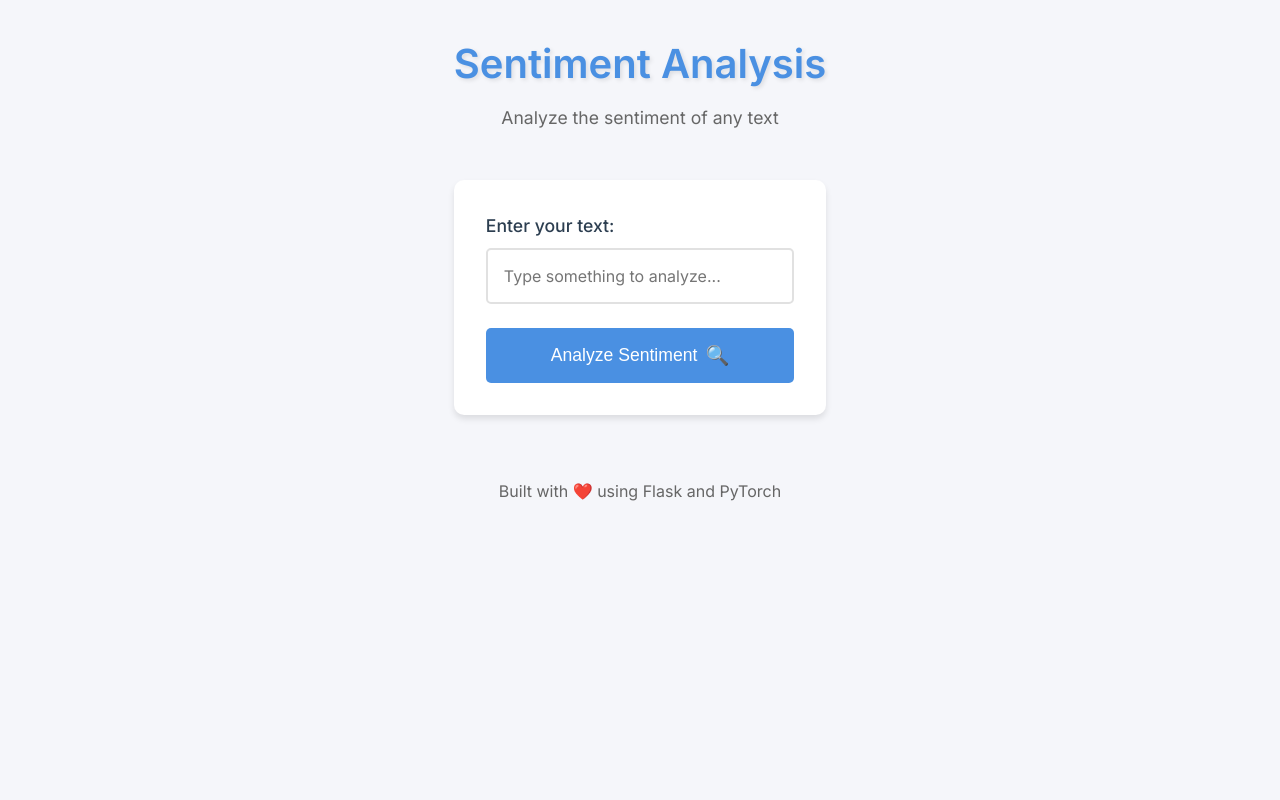
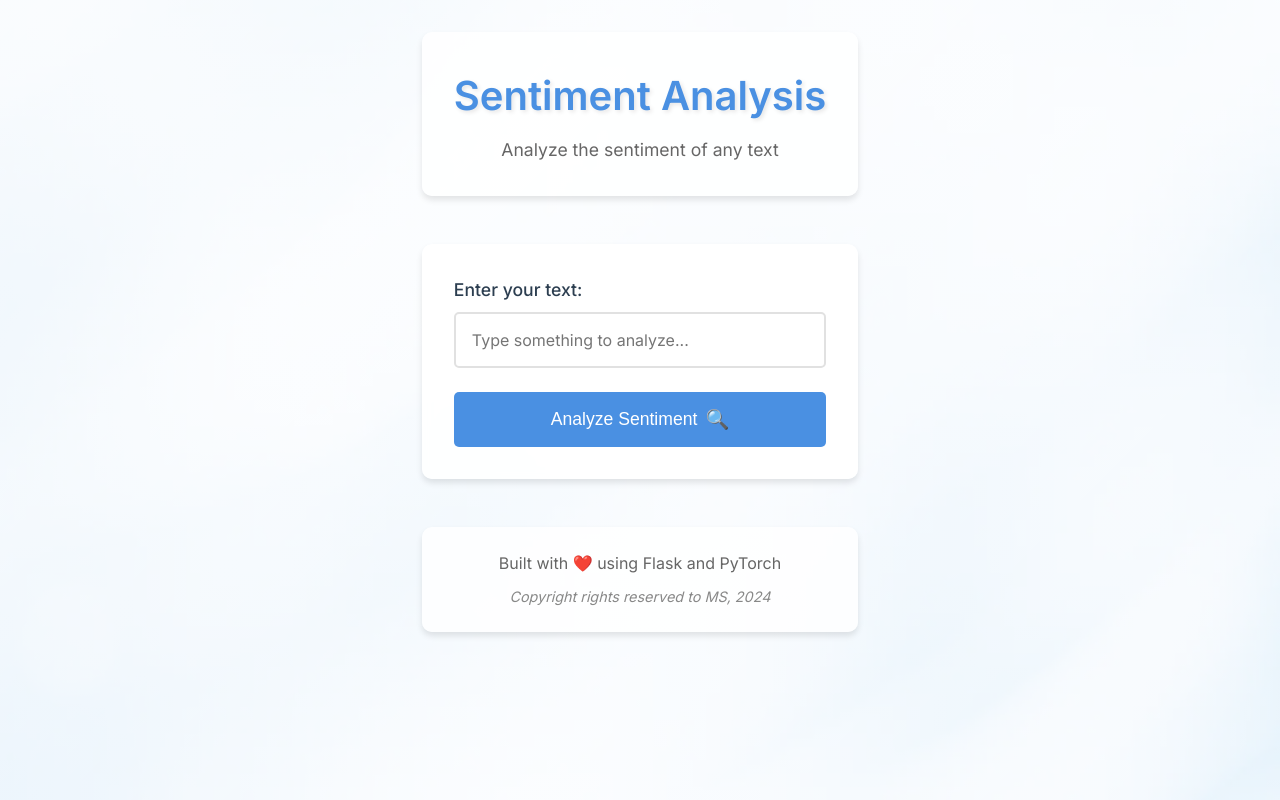
Before and after one commit to livingmangal/sentiment_analysis_project, a Flask app: page / in a window 1280 px wide. Run offline with Flask 3, Linux system fonts and the light colour scheme; parts of the project's set-up code (start-up, migrations or seed data) failed here and were passed over.

Commit message:
added background image

```diff
--- a/app/static/css/style.css
+++ b/app/static/css/style.css
@@ -19,11 +19,36 @@
 body {
     font-family: 'Inter', 'Segoe UI', Tahoma, Geneva, Verdana, sans-serif;
     line-height: 1.6;
-    background: var(--bg-color);
     color: var(--text-color);
     min-height: 100vh;
     display: flex;
     flex-direction: column;
+    position: relative;
+    overflow-x: hidden;
+}
+
+/* Background styling */
+.background-container {
+    position: fixed;
+    top: 0;
+    left: 0;
+    width: 100%;
+    height: 100%;
+    z-index: -2;
+    background-image: url('/static/images/background.webp');
+    background-size: cover;
+    background-position: center;
+    background-repeat: no-repeat;
+}
+
+.background-overlay {
+    position: absolute;
+    top: 0;
+    left: 0;
+    width: 100%;
+    height: 100%;
+    background: linear-gradient(135deg, rgba(255, 255, 255, 0.9) 0%, rgba(255, 255, 255, 0.7) 100%);
+    z-index: -1;
 }
 
 .container {
@@ -33,11 +58,17 @@ body {
     flex: 1;
     display: flex;
     flex-direction: column;
+    position: relative;
+    z-index: 1;
 }
 
 header {
     text-align: center;
     margin-bottom: 3rem;
+    background: rgba(255, 255, 255, 0.8);
+    padding: 2rem;
+    border-radius: 10px;
+    box-shadow: var(--shadow);
 }
 
 h2 {
@@ -54,13 +85,14 @@ h2 {
 
 /* Form Styling */
 #sentimentForm {
-    background: var(--card-bg);
+    background: rgba(255, 255, 255, 0.9);
     padding: 2rem;
     border-radius: 10px;
     box-shadow: var(--shadow);
     width: 100%;
     margin: 0 auto;
     transition: var(--transition);
+    backdrop-filter: blur(5px);
 }
 
 #sentimentForm:hover {
@@ -88,6 +120,7 @@ input[type="text"] {
     font-size: 1rem;
     transition: var(--transition);
     font-family: inherit;
+    background: rgba(255, 255, 255, 0.9);
 }
 
 input[type="text"]:focus {
@@ -130,11 +163,12 @@ button:active {
     margin-top: 2rem;
     padding: 1.5rem;
     border-radius: 10px;
-    background: var(--card-bg);
+    background: rgba(255, 255, 255, 0.9);
     box-shadow: var(--shadow);
     transition: var(--transition);
     opacity: 0;
     transform: translateY(20px);
+    backdrop-filter: blur(5px);
 }
 
 #response.show {
@@ -179,8 +213,25 @@ button:active {
 footer {
     text-align: center;
     margin-top: 3rem;
-    padding: 1rem;
+    padding: 1.5rem;
     color: #666;
+    background: rgba(255, 255, 255, 0.8);
+    border-radius: 10px;
+    box-shadow: var(--shadow);
+}
+
+footer p {
+    margin-bottom: 0.5rem;
+}
+
+footer p:last-child {
+    margin-bottom: 0;
+}
+
+.copyright {
+    font-size: 0.9rem;
+    color: #888;
+    font-style: italic;
 }
 
 /* Responsive Design */
@@ -251,4 +302,3 @@ footer {
 .result-content strong {
     color: var(--primary-color);
 }
-}
--- a/app/templates/index.html
+++ b/app/templates/index.html
@@ -12,6 +12,11 @@
     <link href="https://fonts.googleapis.com/css2?family=Inter:wght@400;500;600&display=swap" rel="stylesheet">
 </head>
 <body>
+    <!-- Background image container -->
+    <div class="background-container">
+        <div class="background-overlay"></div>
+    </div>
+
     <div class="container">
         <header>
             <h2>Sentiment Analysis</h2>
@@ -43,6 +48,7 @@
 
         <footer>
             <p>Built with ❤️ using Flask and PyTorch</p>
+            <p class="copyright">Copyright rights reserved to MS, 2024</p>
         </footer>
     </div>
 
```
Also changed, not shown: app/static/images/background.webp (added).
